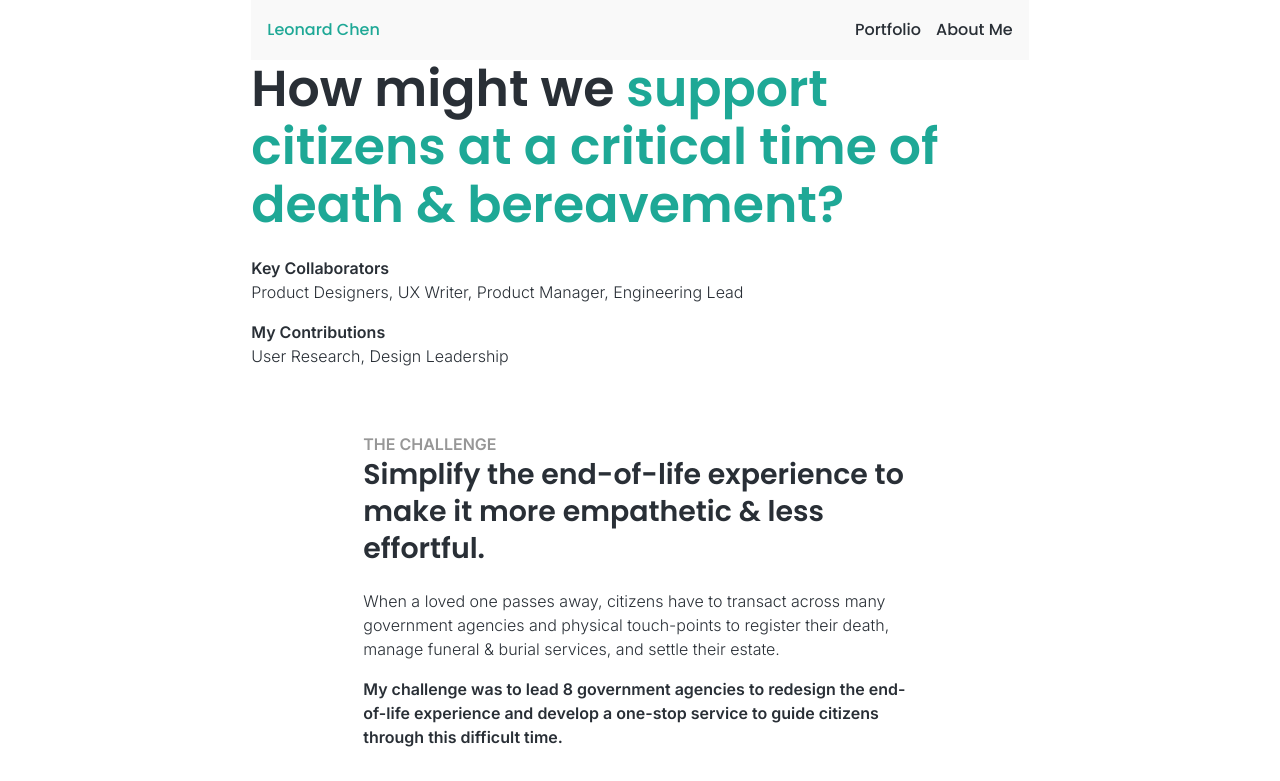
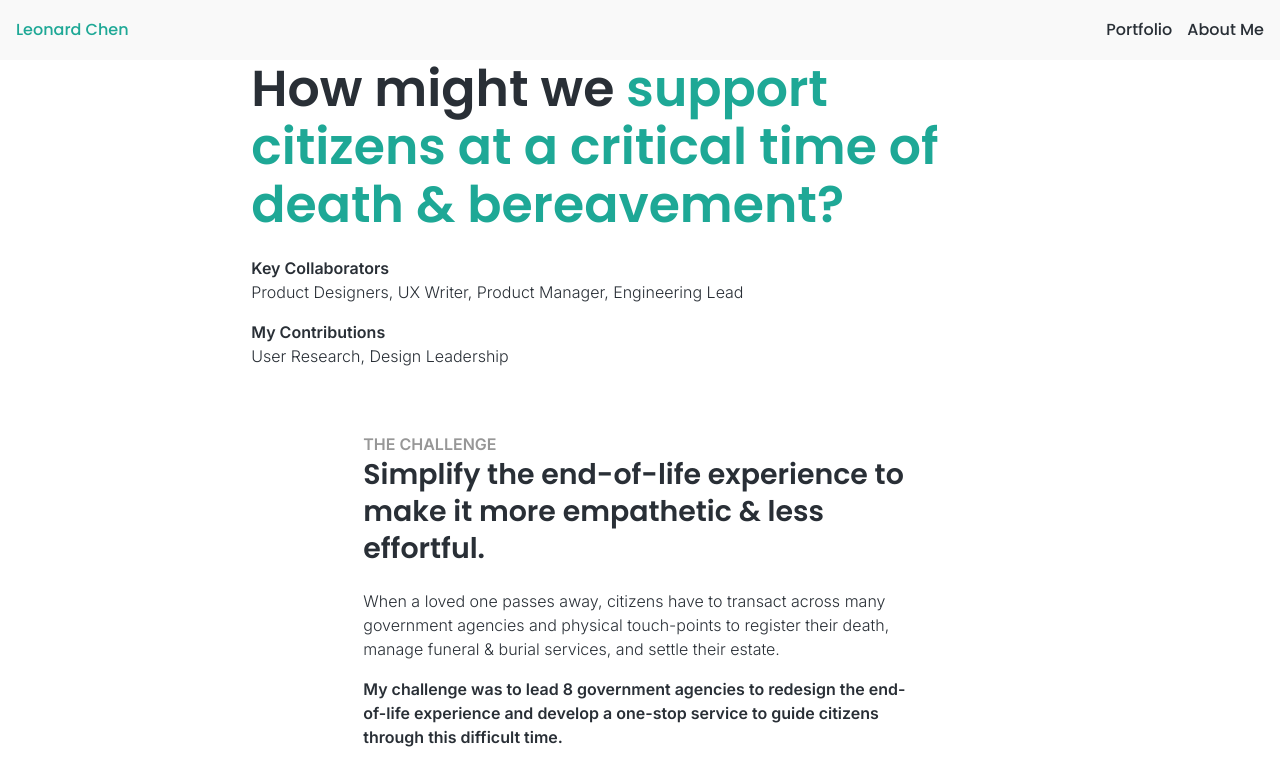
Before and after one commit to lenerdchen/lenerdchen.github.io, a plain HTML site: page case-3.html in a window 1280 px wide. Shown: the top 781 px of the page. Drawn offline with Linux system fonts and the light colour scheme.

Commit message:
Case studies header
Update to full

```diff
--- a/case-3.html
+++ b/case-3.html
@@ -8,7 +8,7 @@
     <title>Leonard Chen - Portfolio - Case Study</title>
   </head>
   <body class="content">
-		<header class="feature">
+    <header class="full">
       <div class="nav">
         <a class="nav-home" href="/index.html">Leonard Chen</a>
         <div class="nav-items">
```
Also changed, not shown: case-1.html (+1 -1 lines), case-2.html (+1 -1 lines). Lines whose indentation alone changed are shown as unchanged.
